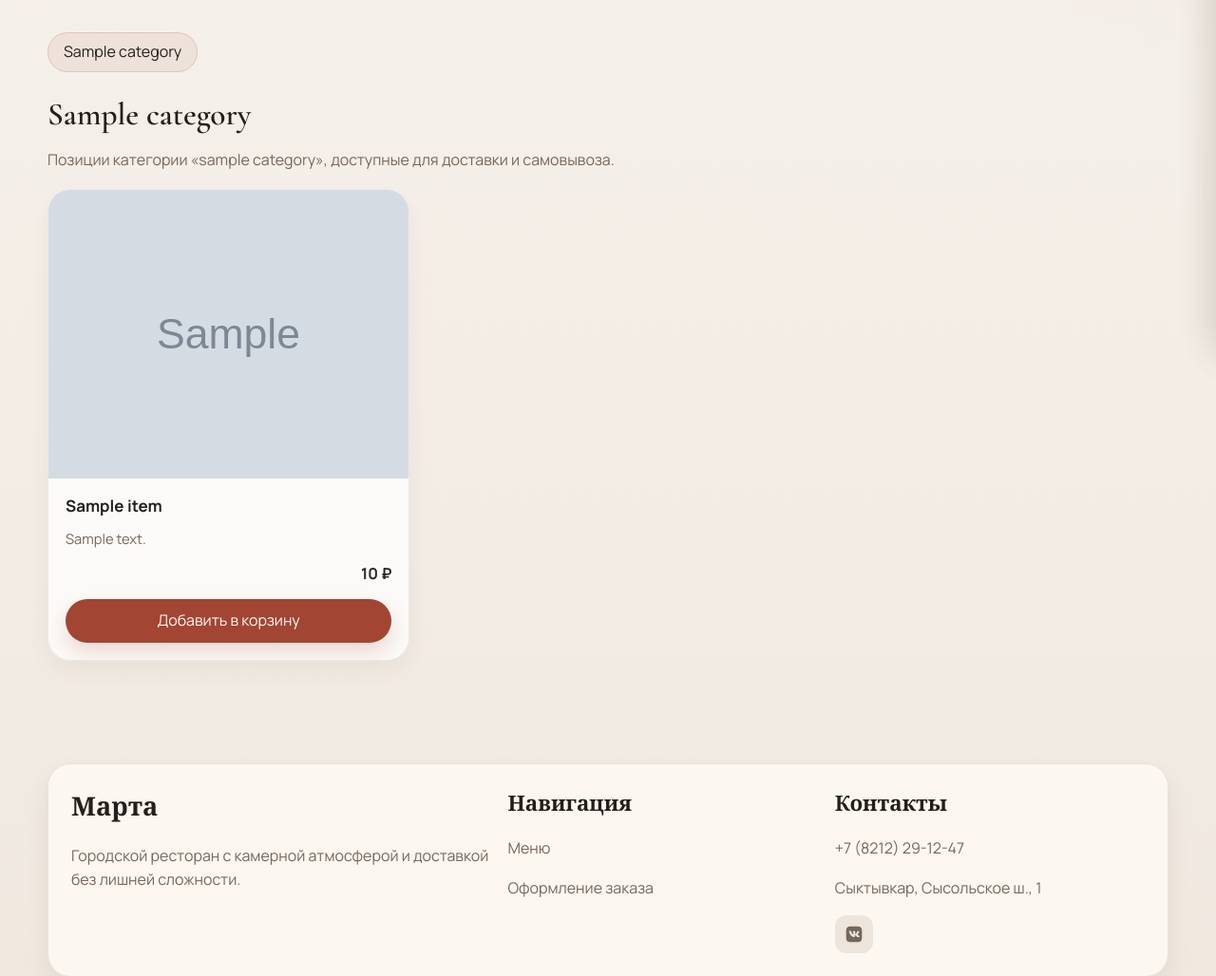
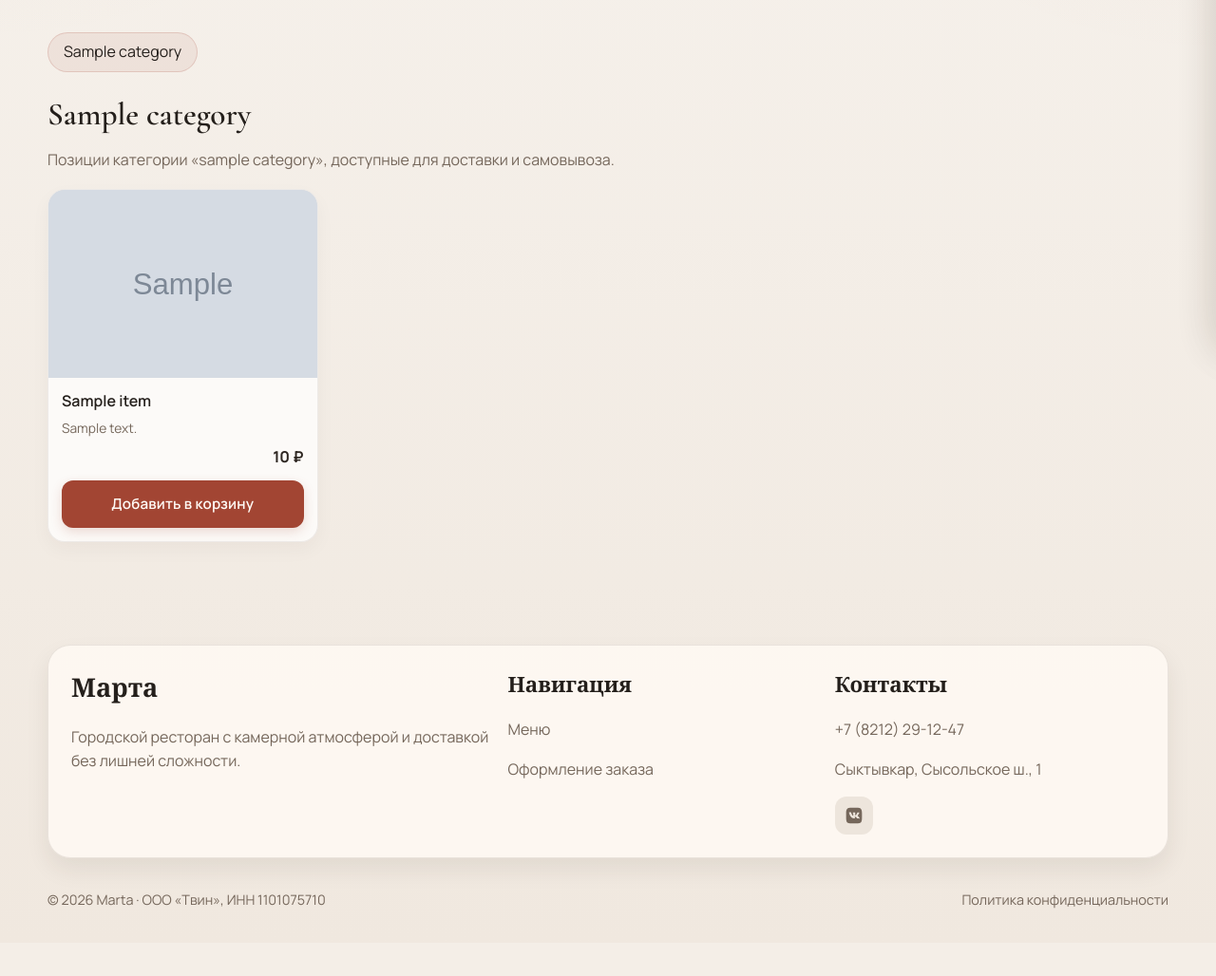
Before and after one commit to Ker1star/another-try, a Flask app: page /delivery in a window 1280 px wide. Shown: the part 432-1460 px from the top of the page at 95% size. After the commit the page ends 1389 px from the top, so only its background shows below. Run offline with Flask 3, Linux system fonts and the light colour scheme; tables that the repository leaves empty hold one stand-in row (values such as "Sample post"); grey boxes marked "Sample" are stand-in pictures.

Commit message:
feat: sticky mobile cart, denser menu cards, stronger CTA
Sticky bottom cart (mobile only):
- Shows item count + total + 'Перейти →' on mobile <=768px
- Hidden when cart is empty or sidebar is open
- Tap opens cart sidebar

Menu cards density:
- Image aspect 1/0.7 (was 1/0.8) — flatter, more cards per screen
- info padding 14px (was 18px), gap 8px (was 12px)
- Description 2-line clamp, smaller font
- Radius 18px (was 24px), softer shadow
- New 4-column layout at >=1280px

CTA on dish card:
- btn-add padding +50%, weight 600, brand shadow
- Hover lift, active scale, pulse animation on add
- Clearer 'added ✓' state

Co-Authored-By: Claude Opus 4.7 <noreply@anthropic.com>

```diff
--- a/app/static/css/menu.css
+++ b/app/static/css/menu.css
@@ -83,16 +83,23 @@
 .menu-grid {
   display: grid;
   grid-template-columns: repeat(3, minmax(0, 1fr));
-  gap: 18px;
+  gap: 14px;
+}
+
+@media (min-width: 1280px) {
+  .menu-grid,
+  .menu-page .menu-grid {
+    grid-template-columns: repeat(4, minmax(0, 1fr));
+  }
 }
 
 .menu-item {
   display: grid;
   overflow: hidden;
-  border-radius: 24px;
+  border-radius: 18px;
   background: rgba(255, 255, 255, 0.72);
   border: 1px solid rgba(66, 47, 34, 0.08);
-  box-shadow: 0 10px 24px rgba(53, 35, 24, 0.05);
+  box-shadow: 0 8px 20px rgba(53, 35, 24, 0.04);
   transition: transform 160ms ease, box-shadow 160ms ease, border-color 160ms ease;
 }
 
@@ -104,7 +111,7 @@
 
 .menu-item-media {
   position: relative;
-  aspect-ratio: 1 / 0.8;
+  aspect-ratio: 1 / 0.7;
   overflow: hidden;
   background: #e8dfd6;
 }
@@ -117,20 +124,26 @@
 
 .menu-item .info {
   display: grid;
-  gap: 12px;
-  padding: 18px;
+  gap: 8px;
+  padding: 14px 14px 14px;
 }
 
 .menu-item h3 {
   margin: 0;
-  font-size: 1.06rem;
+  font-size: 1rem;
   line-height: 1.3;
+  font-weight: 600;
 }
 
 .menu-item .description {
   margin: 0;
   color: var(--muted);
-  font-size: 0.92rem;
+  font-size: 0.86rem;
+  line-height: 1.4;
+  display: -webkit-box;
+  -webkit-line-clamp: 2;
+  -webkit-box-orient: vertical;
+  overflow: hidden;
 }
 
 .menu-meta {
@@ -154,12 +167,35 @@
 
 .btn-add {
   width: 100%;
-  margin-top: 2px;
+  margin-top: 4px;
+  padding: 12px 16px;
+  font-size: 0.95rem;
+  font-weight: 600;
+  letter-spacing: 0.01em;
+  border-radius: 12px;
+  box-shadow: 0 4px 12px rgba(162, 69, 51, 0.18);
+  transition: transform 140ms ease, background 200ms ease, box-shadow 200ms ease;
+}
+
+.btn-add:hover {
+  box-shadow: 0 8px 20px rgba(162, 69, 51, 0.28);
+  transform: translateY(-1px);
+}
+
+.btn-add:active {
+  transform: scale(0.97);
 }
 
 .btn-add.btn-adding {
   background: var(--success);
-  box-shadow: 0 8px 20px rgba(47, 122, 88, 0.2);
+  box-shadow: 0 8px 20px rgba(47, 122, 88, 0.3);
+  animation: btn-add-pulse 0.3s ease;
+}
+
+@keyframes btn-add-pulse {
+  0% { transform: scale(0.97); }
+  50% { transform: scale(1.03); }
+  100% { transform: scale(1); }
 }
 
 .menu-main .page-hero {
--- a/app/static/js/menu.js
+++ b/app/static/js/menu.js
@@ -315,6 +315,9 @@ function initCart() {
   const total = document.getElementById('cartTotal');
   const checkout = document.getElementById('checkoutBtn');
   const countBadge = document.getElementById('cartCount');
+  const stickyCart = document.getElementById('stickyCart');
+  const stickyCount = document.getElementById('stickyCartCount');
+  const stickyTotal = document.getElementById('stickyCartTotal');
 
   if (!list || !total || !checkout || !countBadge) {
     return;
@@ -325,12 +328,14 @@ function initCart() {
   const openCart = () => {
     overlay?.classList.add('open');
     sidebar?.classList.add('open');
+    document.body.classList.add('cart-open');
     document.body.style.overflow = 'hidden';
   };
 
   const closeCart = () => {
     overlay?.classList.remove('open');
     sidebar?.classList.remove('open');
+    document.body.classList.remove('cart-open');
     document.body.style.overflow = '';
   };
 
@@ -408,9 +413,20 @@ function initCart() {
       list.appendChild(row);
     });
 
+    const totalCount = state.reduce((sum, item) => sum + (item.qty || 1), 0);
     total.textContent = `${amount.toFixed(0)} ₽`;
-    countBadge.textContent = String(state.reduce((sum, item) => sum + (item.qty || 1), 0));
+    countBadge.textContent = String(totalCount);
     checkout.disabled = state.length === 0;
+
+    if (stickyCart) {
+      if (totalCount > 0) {
+        stickyCart.hidden = false;
+        if (stickyCount) stickyCount.textContent = String(totalCount);
+        if (stickyTotal) stickyTotal.textContent = `${amount.toFixed(0)} ₽`;
+      } else {
+        stickyCart.hidden = true;
+      }
+    }
   };
 
   const persist = () => {
@@ -442,6 +458,7 @@ function initCart() {
 
   openButton?.addEventListener('click', openCart);
   openMobileButton?.addEventListener('click', openCart);
+  stickyCart?.addEventListener('click', openCart);
   closeButton?.addEventListener('click', closeCart);
   overlay?.addEventListener('click', closeCart);
 
--- a/app/templates/delivery.html
+++ b/app/templates/delivery.html
@@ -97,6 +97,17 @@
       </section>
     </main>
 
+    <button id="stickyCart" class="sticky-cart" type="button" hidden aria-label="Открыть корзину">
+      <span class="sticky-cart-left">
+        <span class="sticky-cart-count" id="stickyCartCount">0</span>
+        <span class="sticky-cart-label">в корзине</span>
+      </span>
+      <span class="sticky-cart-right">
+        <span class="sticky-cart-total" id="stickyCartTotal">0 ₽</span>
+        <span class="sticky-cart-cta">Перейти →</span>
+      </span>
+    </button>
+
     <div id="cartOverlay" class="cart-overlay"></div>
     <aside id="cartSidebar" class="cart-sidebar" aria-label="Корзина">
       <header>
```
Also changed, not shown: app/static/css/style.css (+77 -0 lines).
